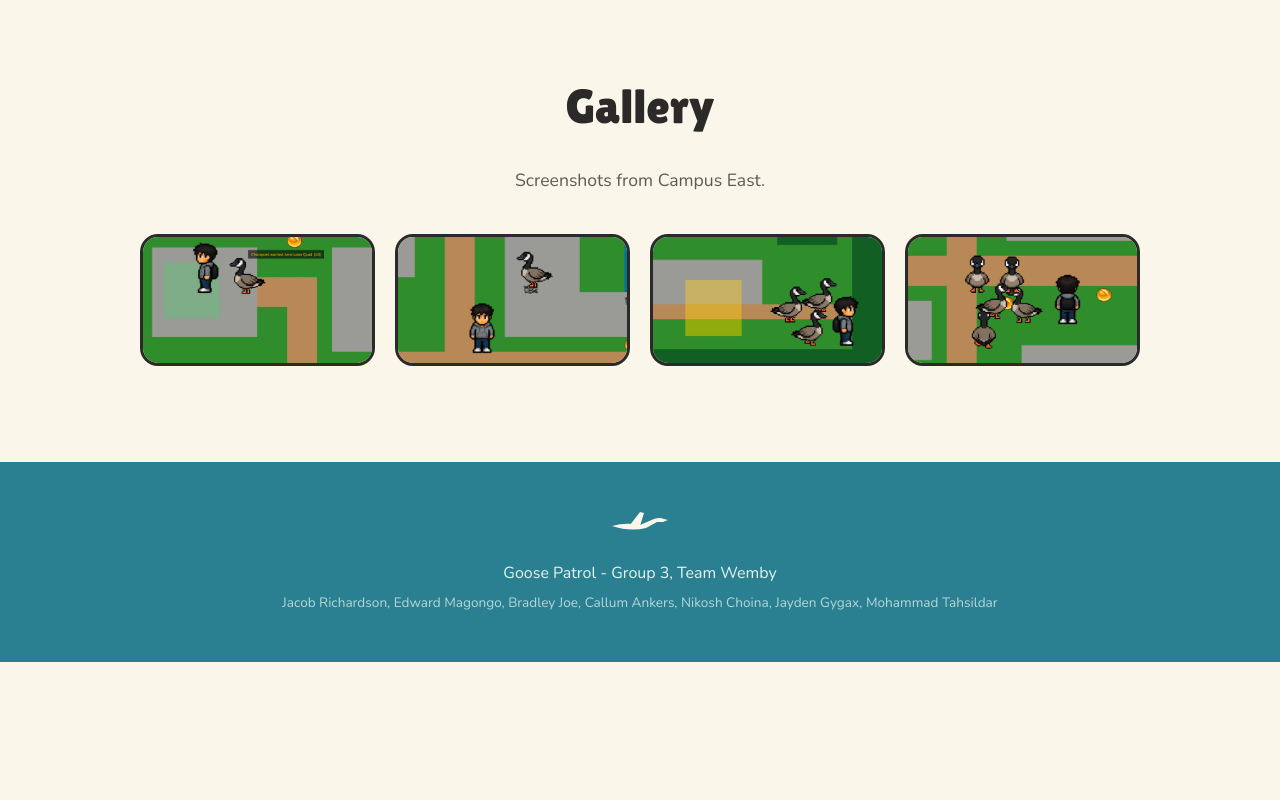
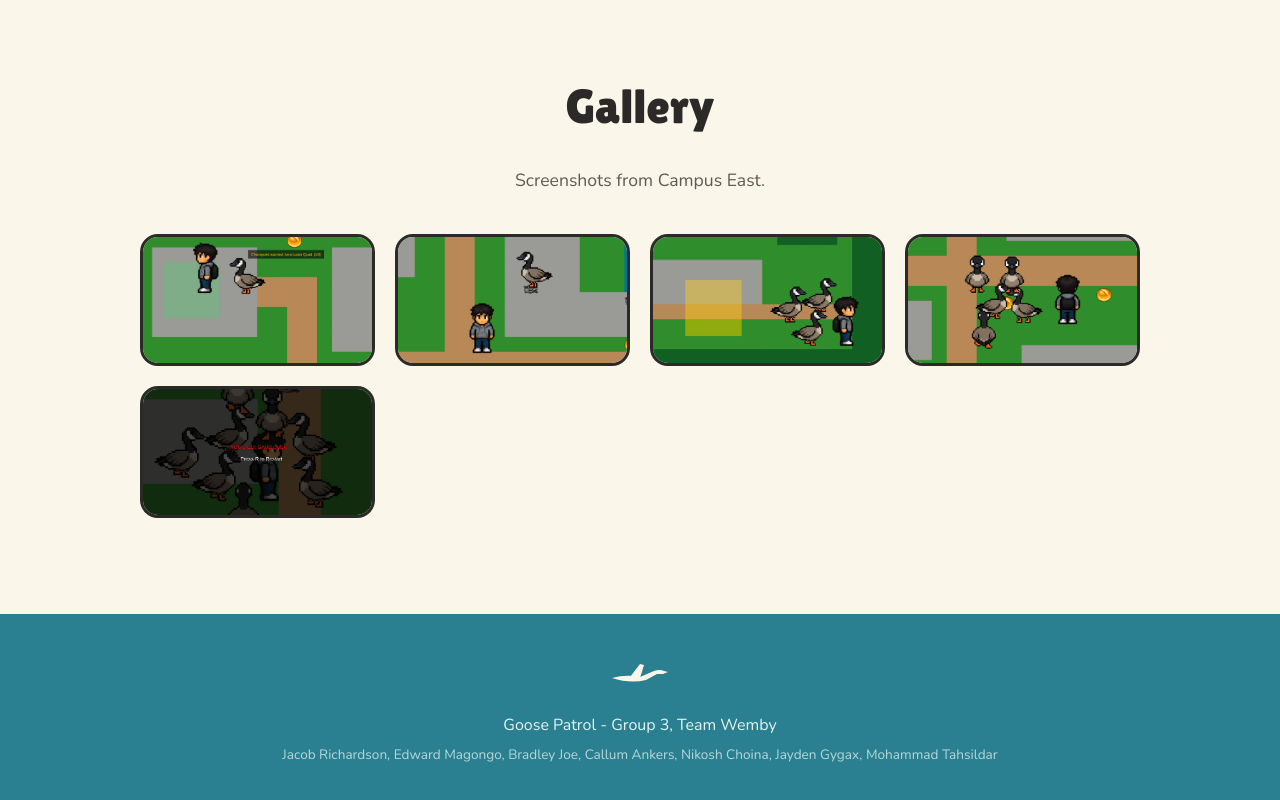
Before and after one commit to edwardmagongo/ENG1Project, a plain HTML site: page website/index.html in a window 1280 px wide. Shown: the part 2030-2830 px from the top of the page. Before the commit the page ends 2692 px from the top, so only its background shows below. Drawn offline with nearby package versions, Linux system fonts and the light colour scheme.

Commit message:
Added a fifth screenshot to the gallery section of the index.html file. The new screenshot is named "shot5.png" and is located in the "website/images" directory. The button for this screenshot has been added with a data-caption attribute describing the image.

```diff
--- a/website/index.html
+++ b/website/index.html
@@ -144,6 +144,9 @@
       <button class="shot" data-caption="Bread draws a flock">
         <img src="images/shot4.png" alt="Geese crowding around a dropped piece of bread while the player backs away" width="1280" height="720" loading="lazy">
       </button>
+      <button class="shot" data-caption="Bread draws a flock">
+        <img src="images/shot5.png" alt="Geese crowding around a dropped piece of bread while the player backs away" width="1280" height="720" loading="lazy">
+      </button>
     </div>
   </section>
 
```
Also changed, not shown: website/images/shot5.png (added).
